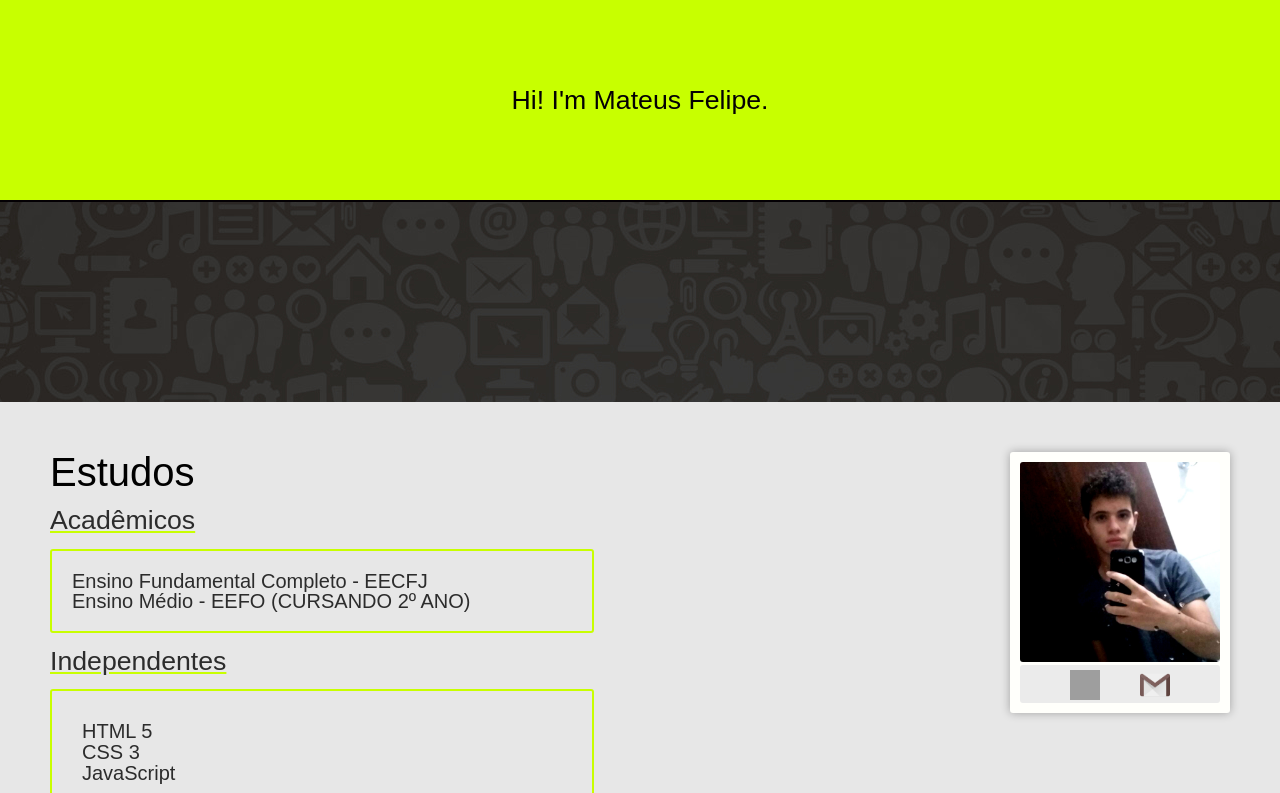
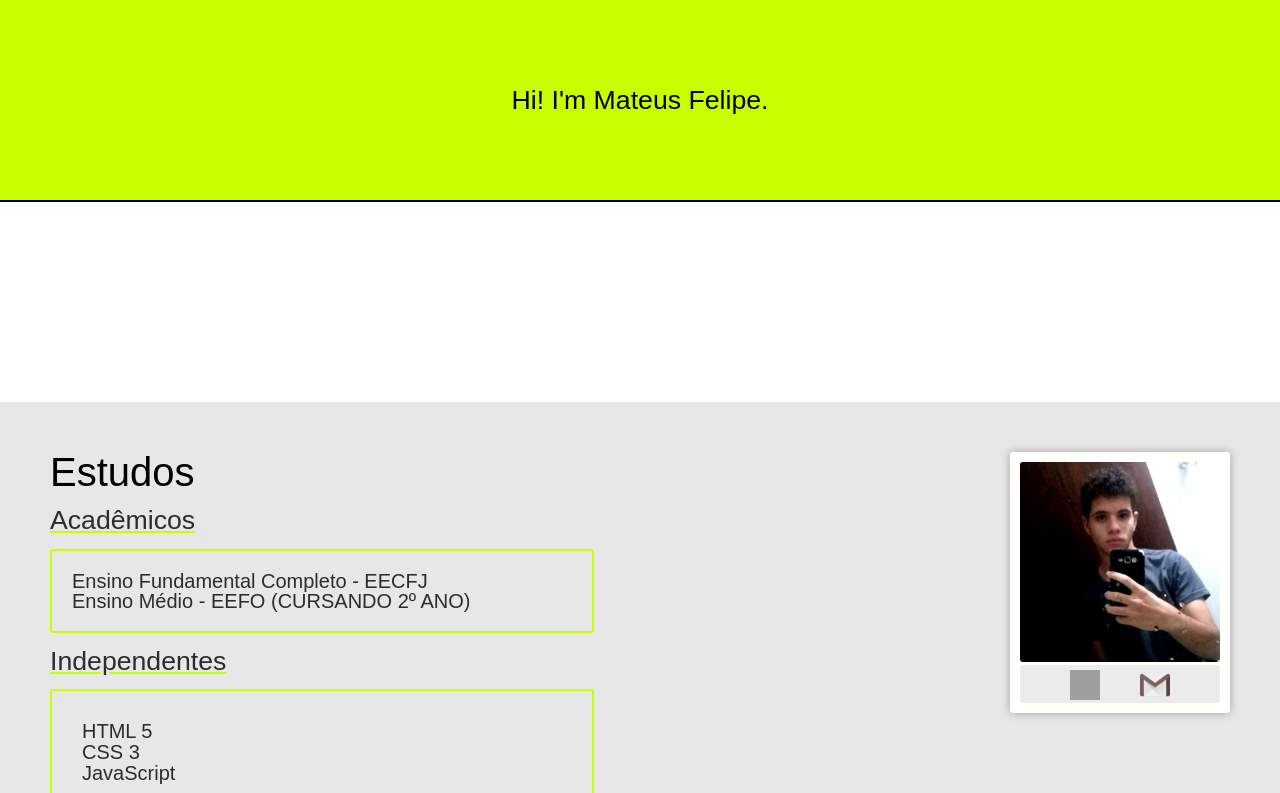
Before and after one commit to mateusfg7/portifolio, a React (Create React App) app: page / in a window 1280 px wide. Shown: the top 793 px of the page. Built offline with nearby package versions, Linux system fonts and the light colour scheme; grey boxes are pictures that could not be loaded.

Commit message:
add second background

```diff
--- a/src/App.css
+++ b/src/App.css
@@ -1,4 +1,4 @@
 Body {
   font-family: Arial, Helvetica, sans-serif;
-  background: url('img/background.jpg') 50% 50% no-repeat fixed;
+  background: url('img/background_two.jpg') 50% 50% no-repeat fixed;
 }
```
Also changed, not shown: src/img/background_two.jpg (added).
